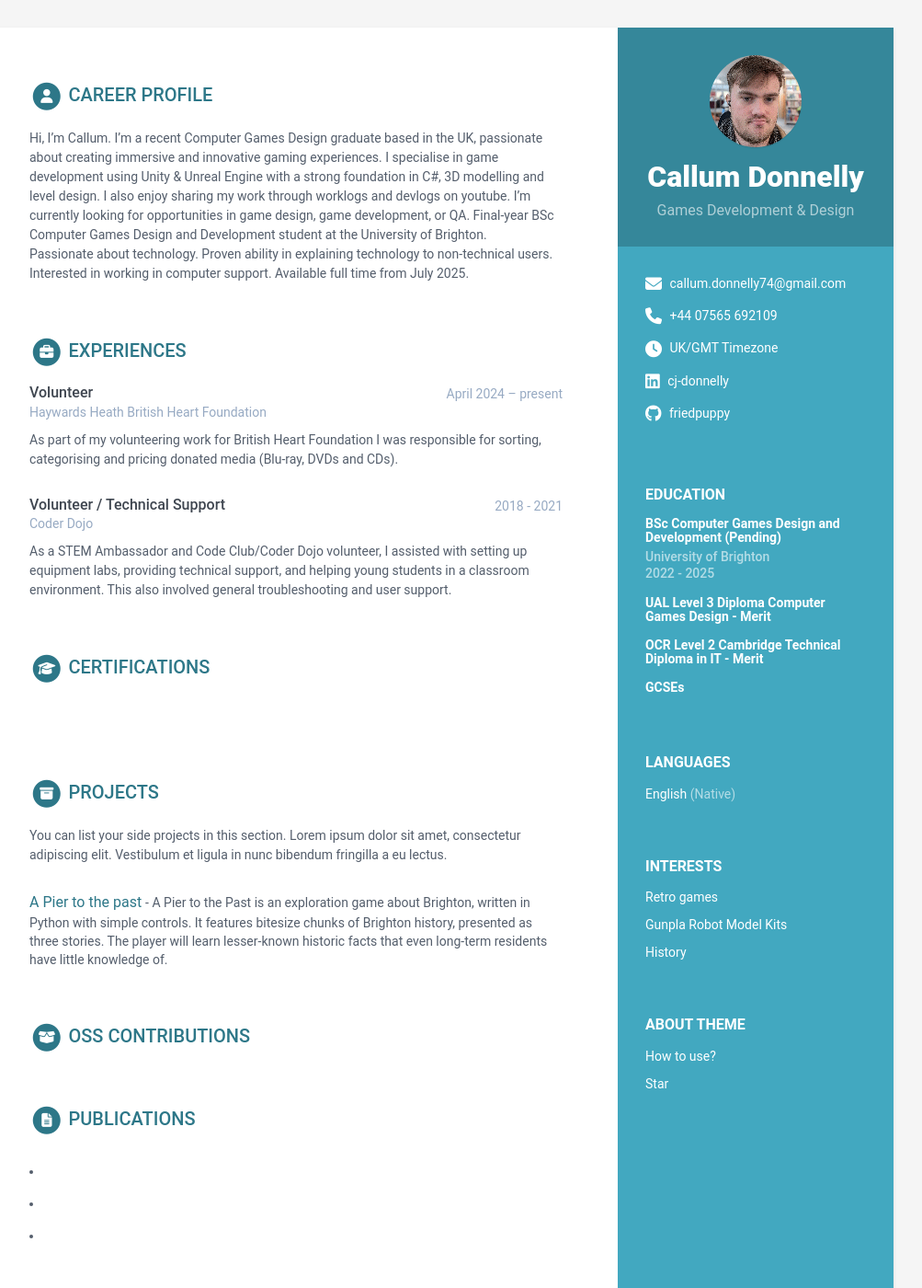
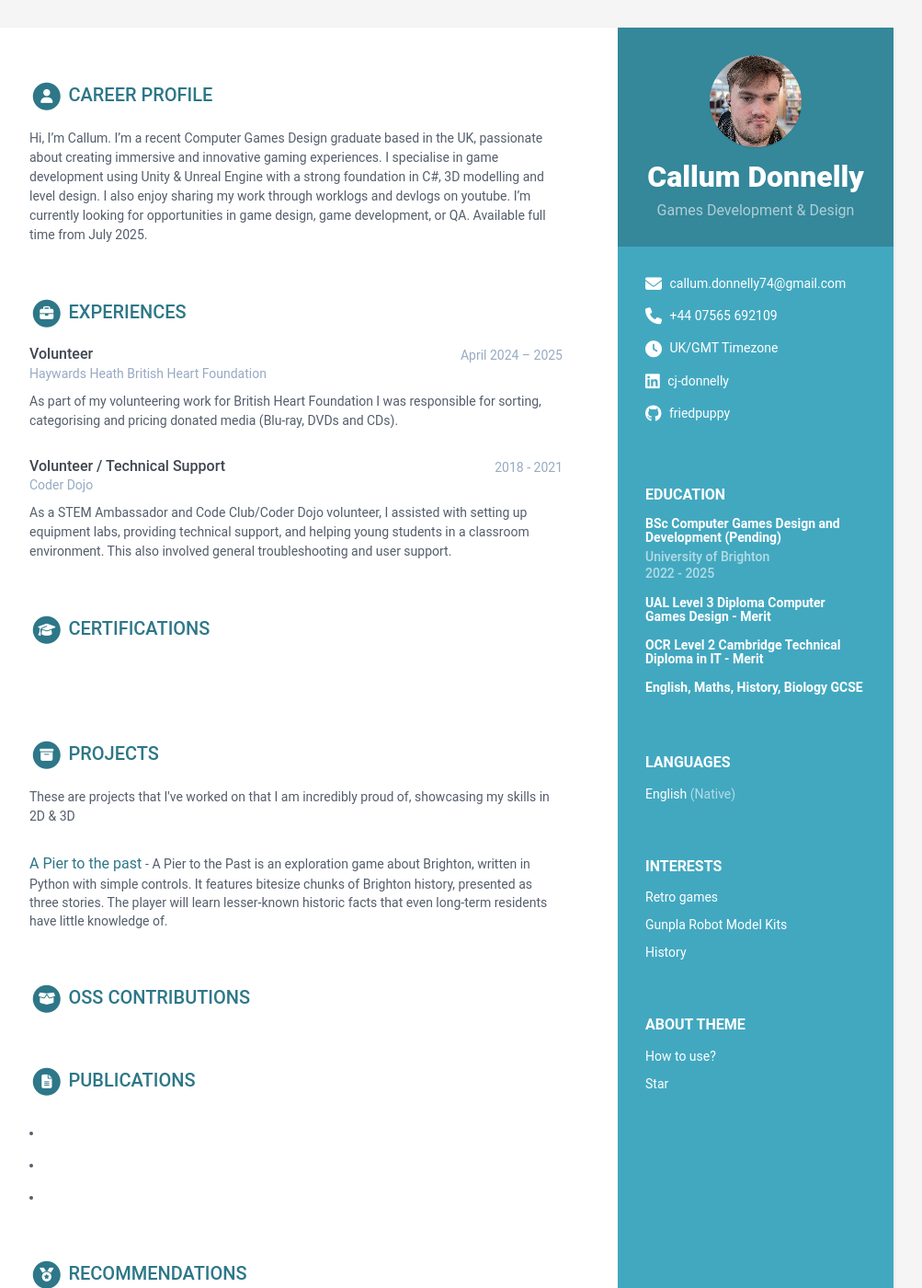
Before and after one commit to friedpuppy/online-cv, a Jekyll site: the page built from index.html, in a window 1280 px wide and 1400 px high. Shown: the whole window at 92% size, without its empty margins (168-1171 px from the left). Built offline with Jekyll 4.4.1, drawn with Linux system fonts in a browser that asks for light colours.

Commit message:
Update data.yml

```diff
--- a/_data/data.yml
+++ b/_data/data.yml
@@ -58,10 +58,10 @@ sidebar:
 career-profile:
   title: Career Profile
   summary: |
-    Hi, I'm Callum. I'm a recent Computer Games Design graduate based in the UK, passionate about creating immersive and innovative gaming experiences. I specialise in game development using Unity & Unreal Engine with a strong foundation in C#, 3D modelling and level design. I also enjoy sharing my work through worklogs and devlogs on youtube. I'm currently looking for opportunities in game design, game development, or QA.
-    Final-year BSc Computer Games Design and Development student at the University of Brighton.
-    Passionate about technology. Proven ability in explaining technology to non-technical users. Interested in working in computer support.
+    Hi, I'm Callum. I'm a recent Computer Games Design graduate based in the UK, passionate about creating immersive and innovative gaming experiences. I specialise in game development using Unity & Unreal Engine with a
+    strong foundation in C#, 3D modelling and level design. I also enjoy sharing my work through worklogs and devlogs on youtube. I'm currently looking for opportunities in game design, game development, or QA.
     Available full time from July 2025.
+
 
 education:
   title: Education
@@ -78,7 +78,7 @@ education:
     university:
     time:
     details:
-  - degree: GCSEs
+  - degree: English, Maths, History, Biology GCSE
     university:
     time:
     details:
@@ -91,7 +91,7 @@ experiences:
   title: Experiences
   info:
   - role: Volunteer
-    time: April 2024 – present
+    time: April 2024 – 2025
     company: Haywards Heath British Heart Foundation
     details: |
       As part of my volunteering work for British Heart Foundation I was responsible for sorting, categorising and pricing donated media (Blu-ray, DVDs and CDs).
@@ -126,7 +126,7 @@ certifications:
 projects:
   title: Projects
   intro: >
-    You can list your side projects in this section. Lorem ipsum dolor sit amet, consectetur adipiscing elit. Vestibulum et ligula in nunc bibendum fringilla a eu lectus.
+    These are projects that I've worked on that I am incredibly proud of, showcasing my skills in 2D & 3D
   assignments:
   - title: A Pier to the past
     link: "https://friedpuppy.itch.io/a-pier-to-the-past"
```
